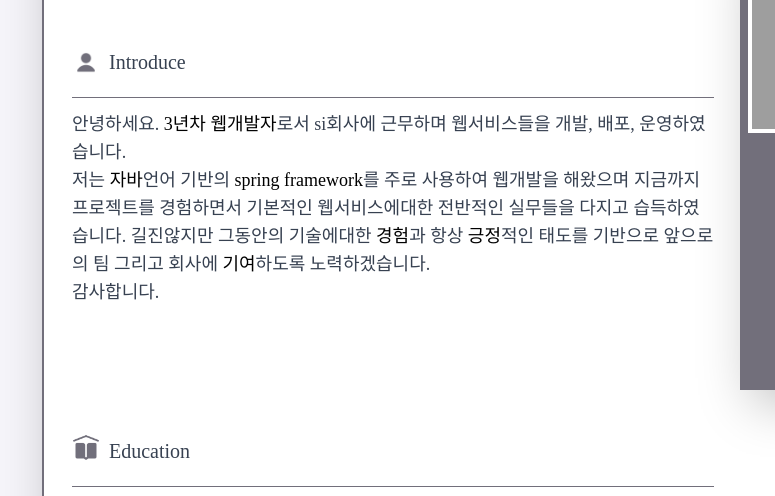
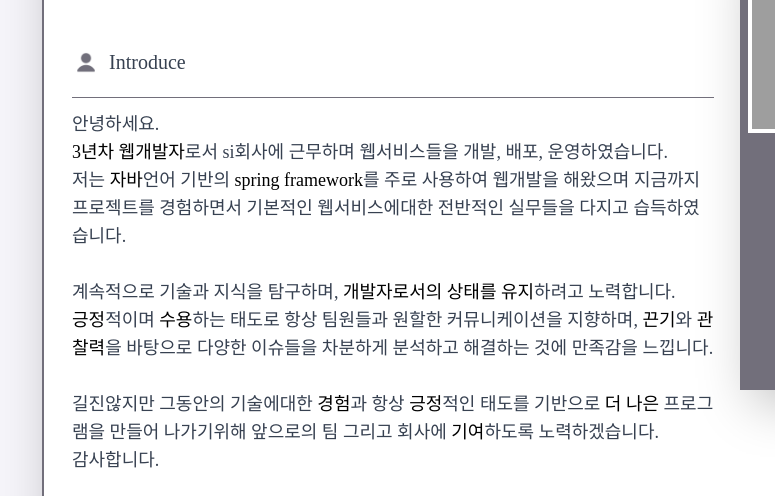
Before and after one commit to ldw1728/myresume, a plain HTML site: page index.html in a window 1280 px wide. Shown: the part 161-657 px from the top of the page, 150-925 px from the left. Drawn offline with nearby package versions, Linux system fonts and the light colour scheme; grey boxes are pictures that could not be loaded; a web font is replaced by a local one.

Commit message:
update script

```diff
--- a/index.html
+++ b/index.html
@@ -34,11 +34,14 @@
                     <span class="text-xl ">&nbsp;Introduce</span>
                     <div class="w-47 h-[1px] bg-[#726F7B] my-3"></div>
                     <div class="relative text-md sm:text-lg font-light">
-                        안녕하세요.
+                        안녕하세요.<br>
                         <strong class="text-black">3년차 웹개발자</strong>로서 si회사에 근무하며 웹서비스들을 개발, 배포, 운영하였습니다.<br>
                         저는 <strong class="text-black">자바</strong>언어 기반의 <strong class="text-black">spring framework</strong>를 주로 사용하여 웹개발을 해왔으며 지금까지 프로젝트를 경험하면서
-                        기본적인 웹서비스에대한 전반적인 실무들을 다지고 습득하였습니다.
-                        길진않지만 그동안의 기술에대한 <strong class="text-black">경험</strong>과 항상 <strong class="text-black">긍정</strong>적인 태도를 기반으로 앞으로의 팀 그리고 회사에 <strong class="text-black">기여</strong>하도록 노력하겠습니다.
+                        기본적인 웹서비스에대한 전반적인 실무들을 다지고 습득하였습니다.<br><br>
+                        계속적으로 기술과 지식을 탐구하며, <strong class="text-black">개발자로서의 상태를 유지</strong>하려고 노력합니다.<br>
+                        <strong class="text-black">긍정</strong>적이며 <strong class="text-black">수용</strong>하는 태도로 항상 팀원들과 원할한 커뮤니케이션을 지향하며,
+                        <strong class="text-black">끈기</strong>와 <strong class="text-black">관찰력</strong>을 바탕으로 다양한 이슈들을 차분하게 분석하고 해결하는 것에 만족감을 느낍니다.<br><br>
+                        길진않지만 그동안의 기술에대한 <strong class="text-black">경험</strong>과 항상 <strong class="text-black">긍정</strong>적인 태도를 기반으로 <strong class="text-black">더 나은</strong> 프로그램을 만들어 나가기위해 앞으로의 팀 그리고 회사에 <strong class="text-black">기여</strong>하도록 노력하겠습니다.
                         <br>감사합니다.
                     </div>
                 </div>
```
